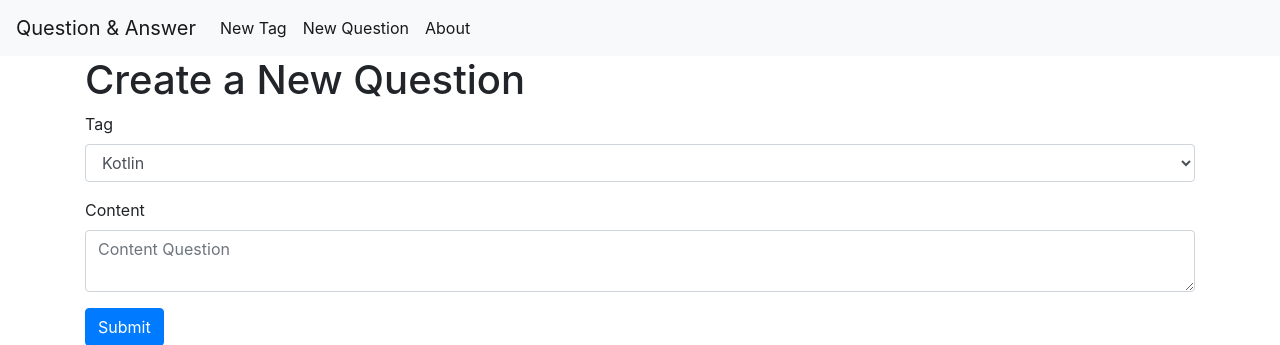
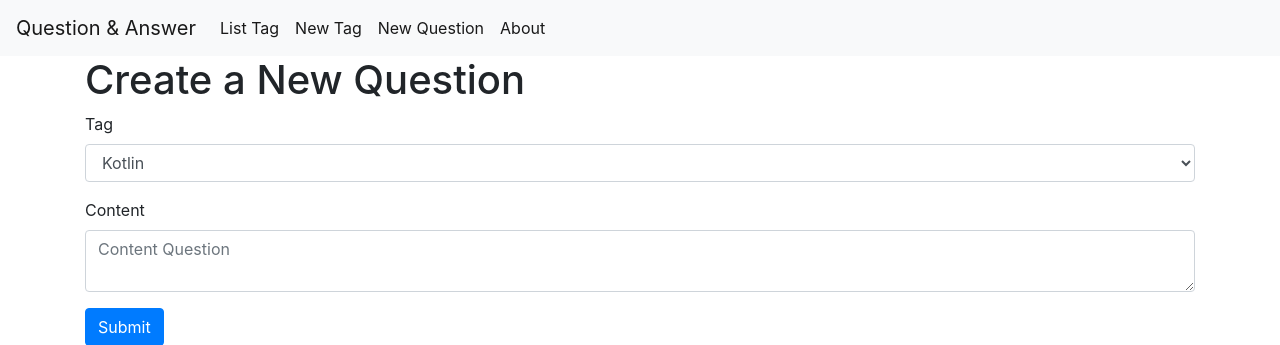
Before and after one commit to VMHDev/python_flask, a Flask app: page /questionadd/ in a window 1280 px wide. Shown: the top 345 px of the page. Run offline with Flask 2, Linux system fonts and the light colour scheme; data comes from the database, SQL or seed files in the repository; both versions use the stored data as it was after the commit; some libraries are stand-ins or nearby versions.

Commit message:
QuestionAnswer: Edit Tag

```diff
--- a/QuestionAnswer/app.py
+++ b/QuestionAnswer/app.py
@@ -34,13 +34,25 @@ def get_answerquestion(question_id):
         abort(404)
     return answer
 
+#region Tag
 def get_tagall():
     conn = get_db_connection()
-    answer = conn.execute(' SELECT * FROM tag ').fetchall()
+    tags = conn.execute(' SELECT tag_id, tag_name FROM tag ').fetchall()
     conn.close()
-    if answer is None:
+    if tags is None:
         abort(404)
-    return answer
+    return tags
+
+def get_tag(tag_id):
+    conn = get_db_connection()
+    tag = conn.execute('SELECT tag_id, tag_name FROM tag \
+                        WHERE tag_id = ?',(tag_id,)
+                       ).fetchone()
+    conn.close()
+    if tag is None:
+        abort(404)
+    return tag
+#endregion
 
 app = Flask(__name__)
 
@@ -57,11 +69,17 @@ def index():
     return render_template('index.html', questions=questions)
 
 
-@app.route('/<int:question_id>')
+@app.route('/<int:question_id>/')
 def question(question_id):
     question = get_question(question_id)
     answers = get_answerquestion(question_id)
     return render_template('question.html', question=question, answers=answers)
+
+#region Tag
+@app.route('/tag/')
+def tag():
+    tags = get_tagall()
+    return render_template('tag.html', tags=tags)
 
 @app.route('/tagadd/', methods=('GET', 'POST'))
 def tagadd():
@@ -78,6 +96,27 @@ def tagadd():
             return redirect(url_for('index'))
 
     return render_template('tagadd.html')
+
+@app.route('/tag/<int:tagid>', methods=('GET', 'POST'))
+def tagedit(tagid):
+    tag = get_tag(tagid)
+
+    if request.method == 'POST':
+        tagname = request.form['tagname']
+
+        if not tagname:
+            flash('Tag Name is required!')
+        else:
+            conn = get_db_connection()
+            conn.execute('UPDATE tag SET tag_name = ?'
+                         'WHERE tag_id = ?',
+                         (tagname, tagid))
+            conn.commit()
+            conn.close()
+            return redirect(url_for('tag'))
+
+    return render_template('tagedit.html', tag=tag)
+#endregion
 
 @app.route('/questionadd/', methods=('GET', 'POST'))
 def questionadd():
--- a/QuestionAnswer/templates/base.html
+++ b/QuestionAnswer/templates/base.html
@@ -18,6 +18,9 @@
         </button>
         <div class="collapse navbar-collapse" id="navbarNav">
             <ul class="navbar-nav">
+              <li class="nav-item active">
+                <a class="nav-link" href="{{url_for('tag')}}">List Tag</a>
+              </li>
               <li class="nav-item active">
                 <a class="nav-link" href="{{url_for('tagadd')}}">New Tag</a>
               </li>
```
Also changed, not shown: QuestionAnswer/templates/tag.html (added, +11 -0 lines), QuestionAnswer/templates/tagedit.html (added, +16 -0 lines), QuestionAnswer/questionanswer.db.
